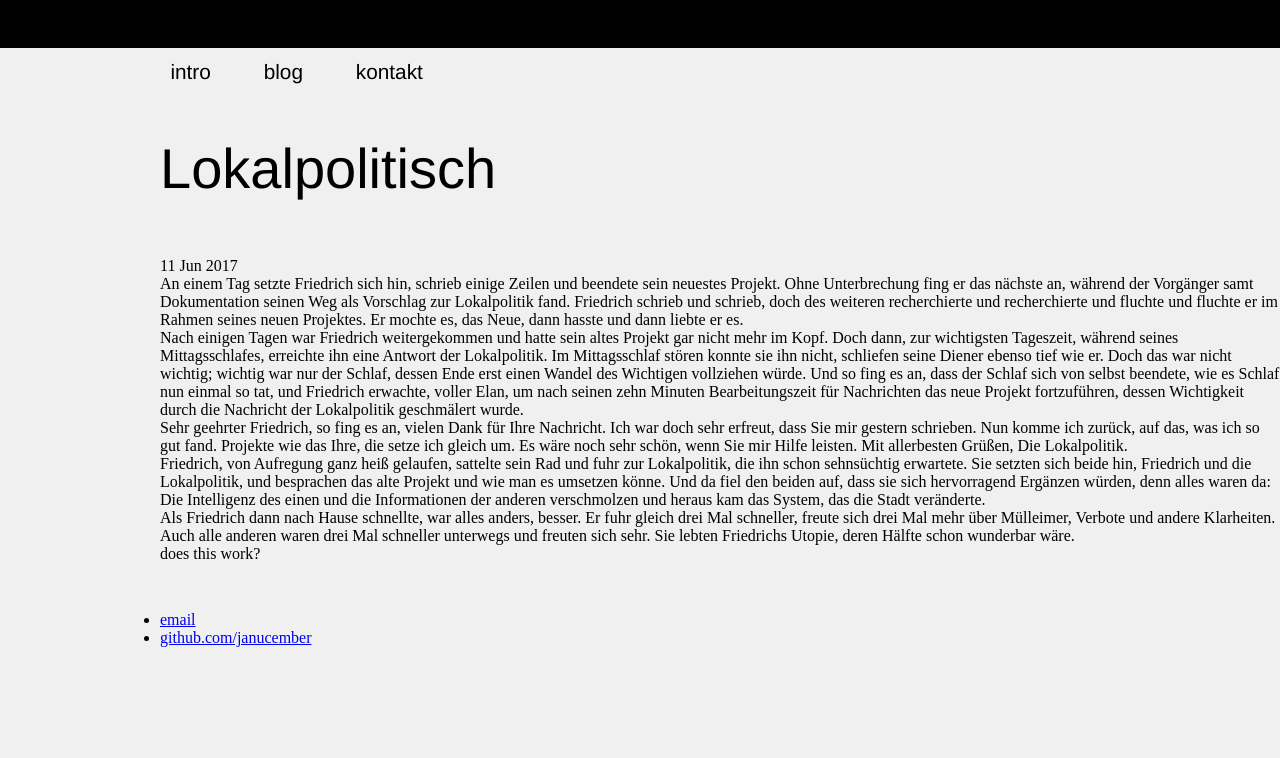
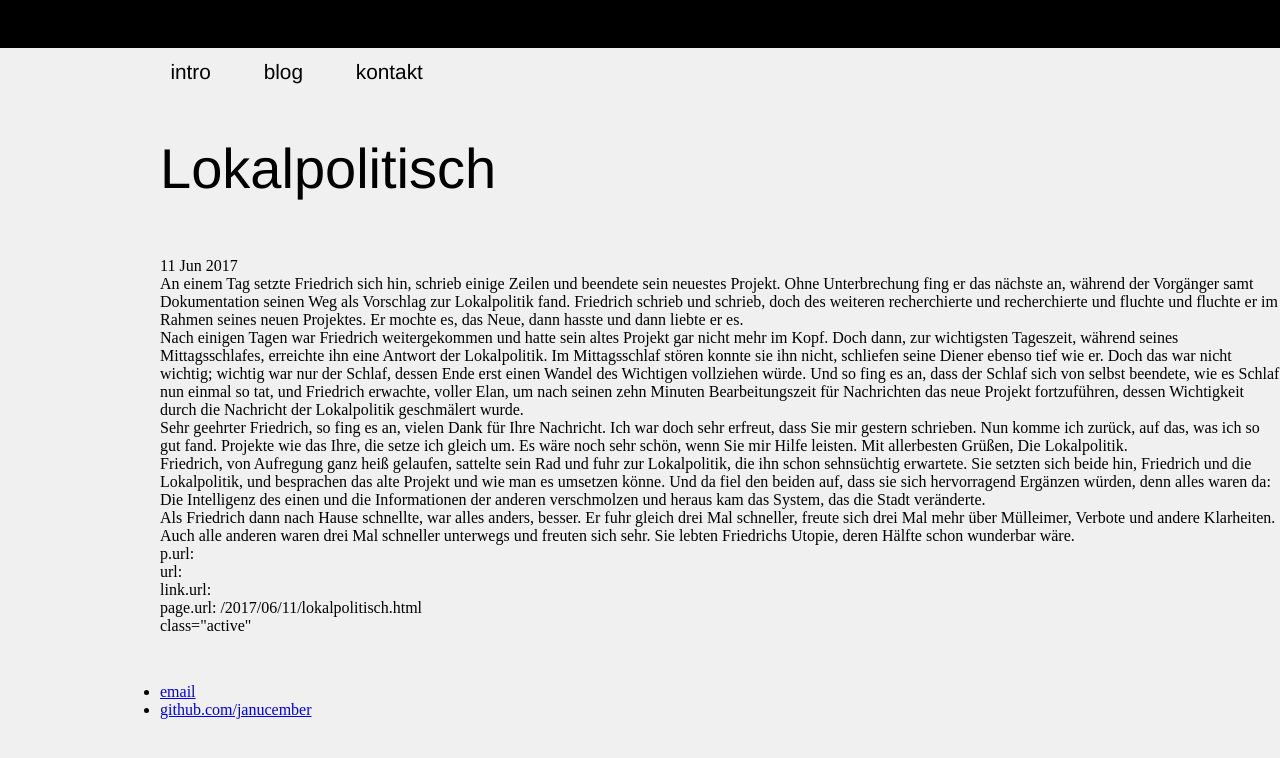
Before and after one commit to janucember/creative-writing-german, a Jekyll site: the page built from _posts/2017-06-11-lokalpolitisch.md, in a window 1280 px wide. Shown: the top 758 px of the page. Built offline with Jekyll 4.4.1, drawn with Linux system fonts in a browser that asks for light colours.

Commit message:
testing jekyll stuff

```diff
--- a/_layouts/default.html
+++ b/_layouts/default.html
@@ -18,7 +18,13 @@
           <div class="container">
 
           {{ content }}
-          does this work? {% if p.url == page.url %}<p>yes</p>{% endif %}
+
+          <p>p.url: {{ p.url }}</p>
+          <p>url: {{ url }}</p>
+          <p>link.url: {{ link.url }}</p>
+          <p>page.url: {{ page.url }}</p>
+
+          {% if url == link.url %}class="active"{% endif %}
 
           </div><!-- /.container -->
           <footer>
```
